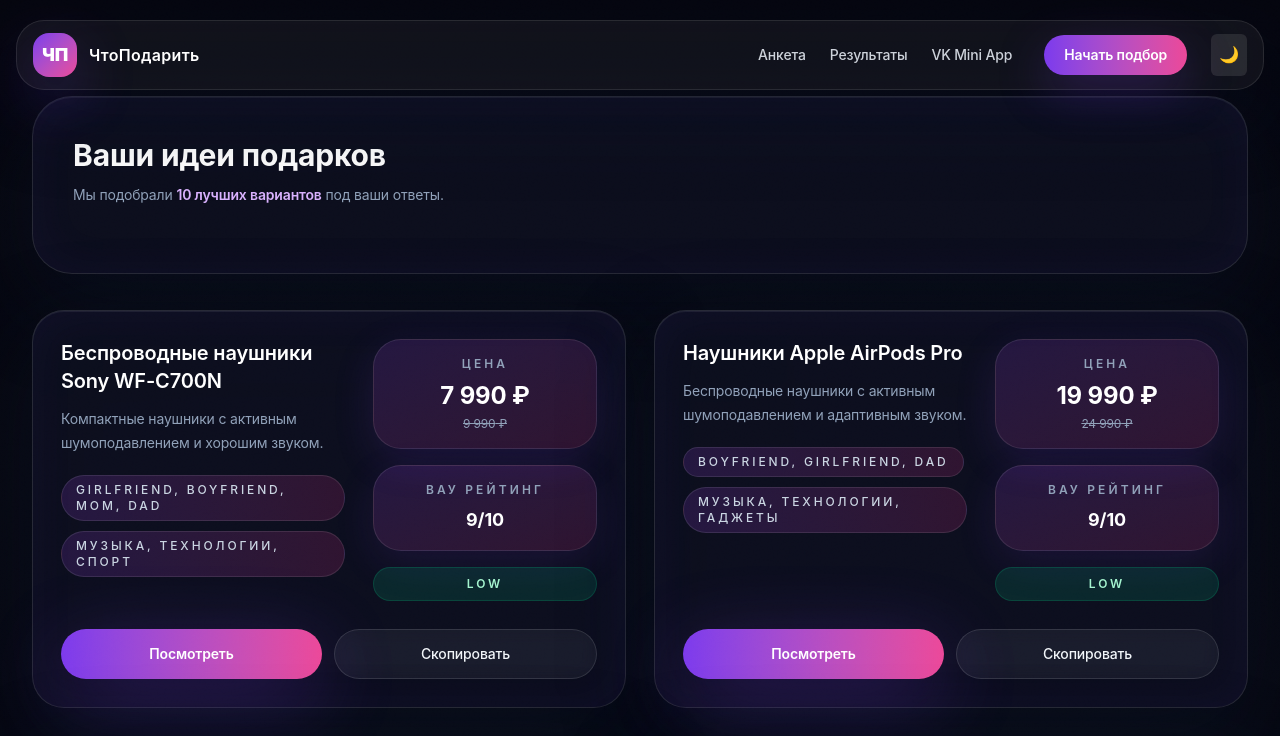
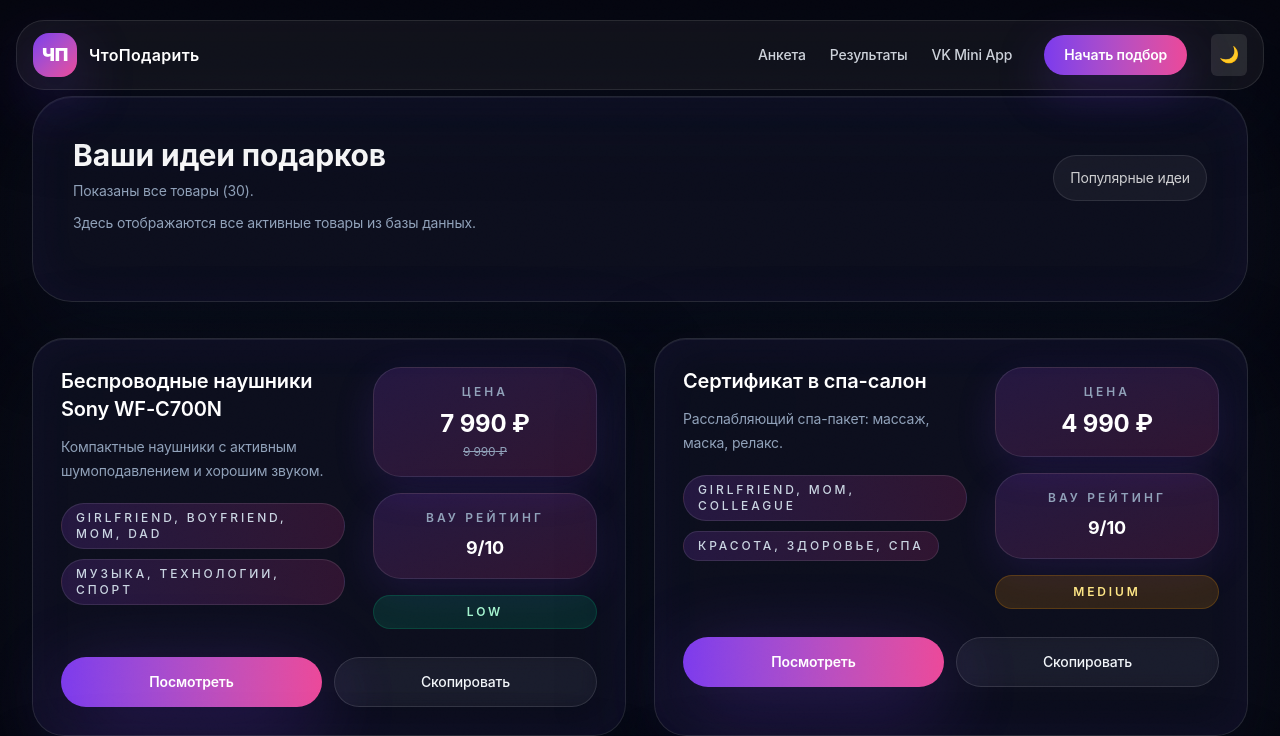
Before and after one commit to nokolya1237kpz-ctrl/chto-podarit, a Next.js app: page /results in a window 1280 px wide. Shown: the top 736 px of the page. Built offline with nearby package versions, Linux system fonts and the light colour scheme; no server answers; the database is empty.

Commit message:
Fix results display and ePN products

```diff
--- a/app/results/page.tsx
+++ b/app/results/page.tsx
@@ -38,18 +38,20 @@
   const interest = getSearchParam(resolvedSearchParams.interest);
   const giftType = getSearchParam(resolvedSearchParams.giftType);
 
-  // Match products based on filters
-  let matched;
-  if (recipient || budget || interest || occasion || giftType) {
-    matched = matchProducts(products, {
+  const hasFilters = Boolean(recipient || budget || interest || occasion || giftType);
+  const filters = {
     recipient: recipient || undefined,
     budget: budget || undefined,
     interests: interest ? [interest] : undefined,
     occasions: occasion ? [occasion] : undefined,
     giftTypes: giftType ? [giftType] : undefined,
-    });
-  } else {
-    matched = getUniversalProducts(products);
+  };
+
+  let matched = hasFilters ? matchProducts(products, filters) : products;
+  const noMatchFallback = hasFilters && matched.length === 0;
+
+  if (noMatchFallback) {
+    matched = products.slice(0, 10);
   }
 
   return (
@@ -58,8 +60,28 @@
       <main className="pt-24 px-4 pb-20 sm:px-6 lg:px-8">
         <div className="mx-auto max-w-7xl space-y-9">
           <div className="premium-card rounded-[2.5rem] border-white/10 bg-slate-950/80 p-8 sm:p-10 shadow-[0_40px_120px_rgba(15,23,42,0.45)] backdrop-blur-3xl">
+            <div className="flex flex-col gap-4 sm:flex-row sm:items-end sm:justify-between">
+              <div>
                 <h1 className="text-3xl font-bold text-white mb-2">Ваши идеи подарков</h1>
-            <p className="mt-3 text-sm text-slate-400">Мы подобрали <span className="text-purple-300 font-semibold">{matched.length} лучших вариантов</span> под ваши ответы.</p>
+                <p className="text-sm text-slate-400">
+                  {hasFilters
+                    ? `Найдено ${matched.length} подходящих вариантов по вашему запросу.`
+                    : `Показаны все товары (${products.length}).`}
+                </p>
+              </div>
+              <div className="rounded-3xl border border-white/10 bg-white/5 px-4 py-3 text-sm text-white/80">
+                {hasFilters ? 'Сопоставленные товары' : 'Популярные идеи'}
+              </div>
+            </div>
+
+            <p className="mt-3 text-sm text-slate-400">
+              {noMatchFallback
+                ? 'По заданным параметрам товаров не найдено. Показываем первые активные товары.'
+                : hasFilters
+                ? 'Мы подобрали товары, соответствующие выбранным фильтрам.'
+                : 'Здесь отображаются все активные товары из базы данных.'}
+            </p>
+
             <div className="mt-7 flex flex-wrap gap-3 text-xs font-semibold uppercase tracking-[0.26em]">
               {recipient ? <span className="rounded-full bg-gradient-to-r from-purple-500/16 to-pink-500/14 border border-white/12 px-4 py-2.5 text-slate-300 group-hover:text-slate-100 transition">👤 {recipient}</span> : null}
               {budget ? <span className="rounded-full bg-gradient-to-r from-purple-500/16 to-pink-500/14 border border-white/12 px-4 py-2.5 text-slate-300 group-hover:text-slate-100 transition">💳 {budget}</span> : null}
```
Lines whose indentation alone changed are shown as unchanged.
